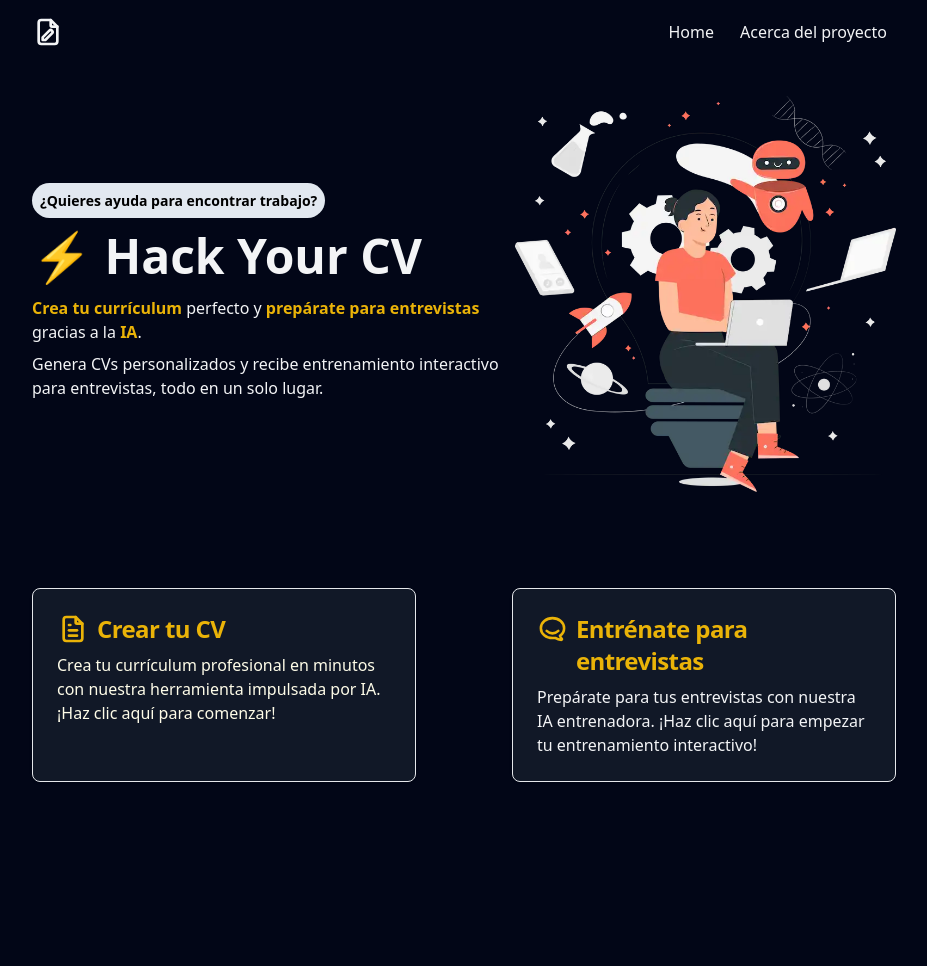
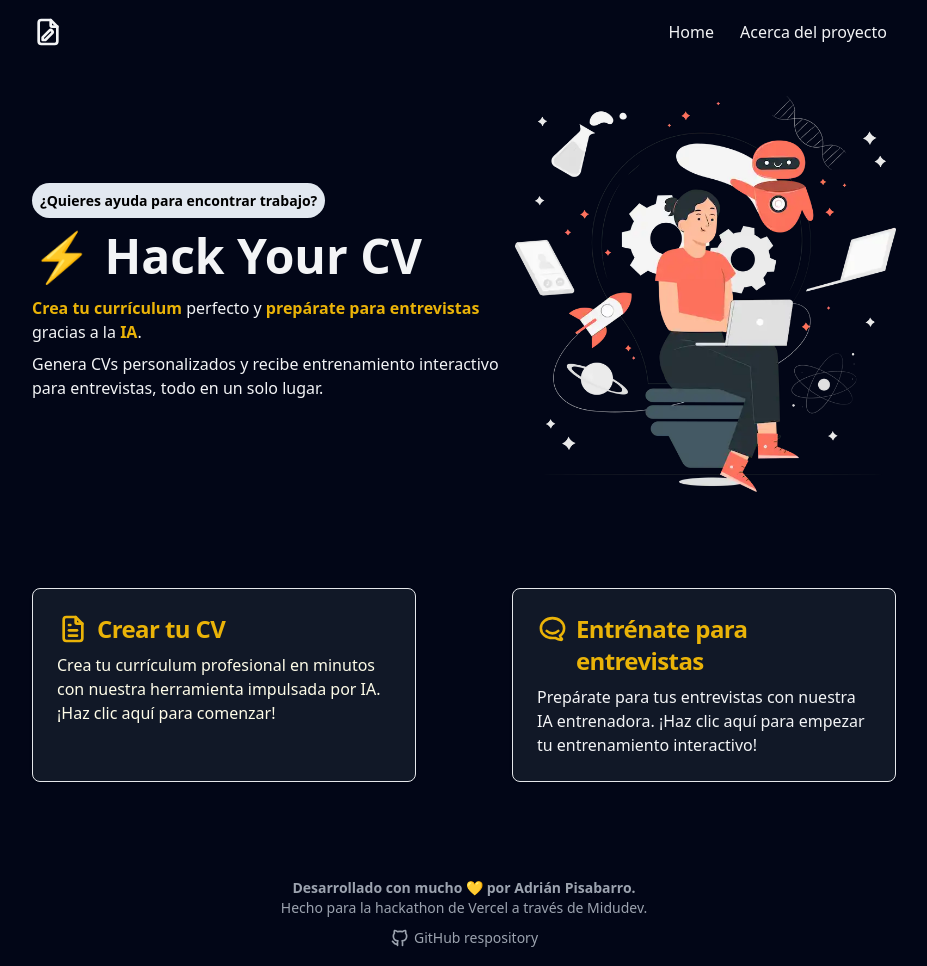
Before and after one commit to adrianpisabarrogarcia/hack-your-cv, an Astro site: page / in a window 1280 px wide. Shown: the whole page, without its empty margins (176-1103 px from the left). Before the commit the page ends 800 px from the top, so only its background shows below. Built offline with nearby package versions, Linux system fonts and the light colour scheme; Astro itself is replaced by a stand-in of ours.

Commit message:
Add Footer

```diff
--- /dev/null
+++ b/src/components/Footer.astro
@@ -0,0 +1,40 @@
+<footer class="text-center mt-24 text-gray-400 text-sm">
+  <p class="font-bold">
+    Desarrollado con mucho 💛 por <a
+      href="https://adrianpisabarro.com"
+      target="_blank"
+      class="hover:underline">Adrián Pisabarro</a
+    >.
+  </p>
+  <p>
+    Hecho para la hackathon de <a
+      href="https://vercel.com/"
+      target="_blank"
+      class="hover:underline">Vercel</a
+    > a través de <a
+      href="https://www.twitch.tv/midudev"
+      target="_blank"
+      class="hover:underline">Midudev</a
+    >.
+  </p>
+  <a
+    class="mt-2 flex justify-center items-center hover:underline"
+    href="https://github.com/adrianpisabarrogarcia/hack-your-cv"
+    target="_blank"
+    ><svg
+      xmlns="http://www.w3.org/2000/svg"
+      width="24"
+      height="24"
+      viewBox="0 0 24 24"
+      fill="none"
+      stroke="currentColor"
+      stroke-width="2"
+      stroke-linecap="round"
+      stroke-linejoin="round"
+      class="icon icon-tabler icons-tabler-outline icon-tabler-brand-github pe-1"
+      ><path stroke="none" d="M0 0h24v24H0z" fill="none"></path><path
+        d="M9 19c-4.3 1.4 -4.3 -2.5 -6 -3m12 5v-3.5c0 -1 .1 -1.4 -.5 -2c2.8 -.3 5.5 -1.4 5.5 -6a4.6 4.6 0 0 0 -1.3 -3.2a4.2 4.2 0 0 0 -.1 -3.2s-1.1 -.3 -3.5 1.3a12.3 12.3 0 0 0 -6.2 0c-2.4 -1.6 -3.5 -1.3 -3.5 -1.3a4.2 4.2 0 0 0 -.1 3.2a4.6 4.6 0 0 0 -1.3 3.2c0 4.6 2.7 5.7 5.5 6c-.6 .6 -.6 1.2 -.5 2v3.5"
+      ></path></svg
+    >GitHub respository</a
+  >
+</footer>
--- a/src/pages/index.astro
+++ b/src/pages/index.astro
@@ -3,10 +3,14 @@ import Layout from "../layouts/Layout.astro";
 import Header from "../components/Header.astro";
 import Presentation from "../components/Presentation.astro";
 import Options from "../components/Options.astro";
+import Footer from "../components/Footer.astro";
 ---
 
 <Layout title="Hack Your CV">
   <Header showTitle={false} />
-  <Presentation />
-  <Options />
+  <main>
+    <Presentation />
+    <Options />
+  </main>
+  <Footer />
 </Layout>
```
